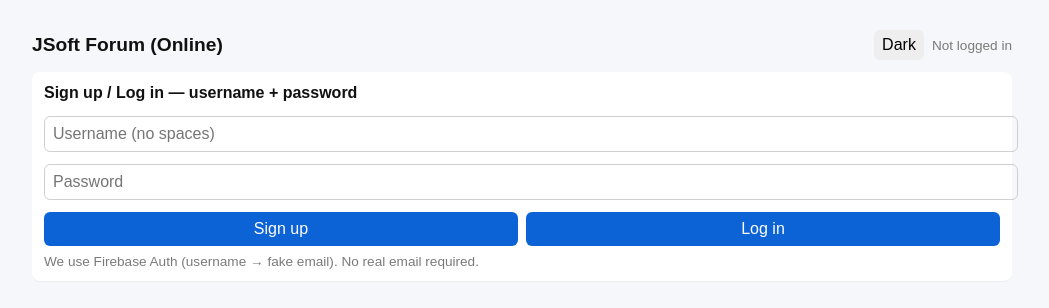
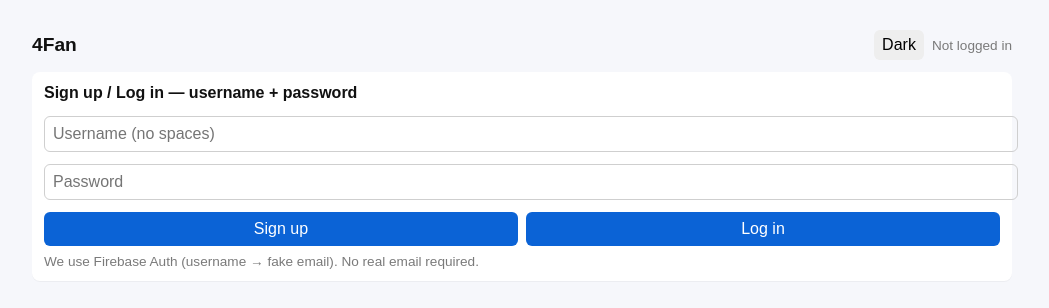
Before and after one commit to idontknow73671/4Fan, a plain HTML site: page index.html in a window 1280 px wide. Shown: the whole page, without its empty margins (118-1167 px from the left). Drawn offline with Linux system fonts and the light colour scheme.

Commit message:
Update index.html

```diff
--- a/index.html
+++ b/index.html
@@ -3,7 +3,7 @@
 <head>
 <meta charset="utf-8"/>
 <meta name="viewport" content="width=device-width,initial-scale=1"/>
-<title>JSoft Forum (Online)</title>
+<title>4Fan</title>
 <style>
   :root{--bg:#f6f7fb;--card:#fff;--text:#111;--muted:#7a7a7a}
   body{font-family:Arial,system-ui;max-width:980px;margin:16px auto;padding:14px;background:var(--bg);color:var(--text)}
@@ -31,7 +31,7 @@
 </head>
 <body>
 <header>
-  <h1>JSoft Forum (Online)</h1>
+  <h1>4Fan</h1>
   <div style="display:flex;gap:8px;align-items:center">
     <button id="darkToggle" class="smallbtn">Dark</button>
     <span id="who" class="muted">Not logged in</span>
```
